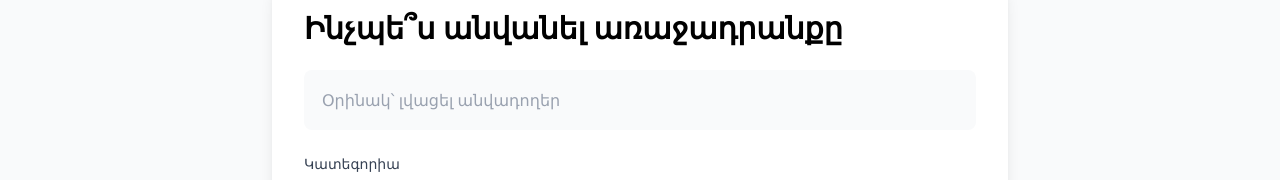
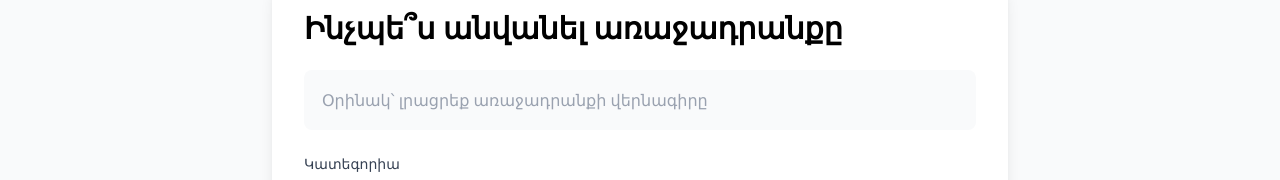
Before and after one commit to myepreyan/my_project_DuInqd, a Next.js app: page /create-task in a window 1280 px wide. Shown: the part 181-361 px from the top of the page. Built offline with nearby package versions, Linux system fonts and the light colour scheme.

Commit message:
Enhance Step1BasicInfo component to include dynamic placeholders for subcategory input; utilize useMemo for performance optimization.

```diff
--- a/src/components/create-task/Step1BasicInfo.tsx
+++ b/src/components/create-task/Step1BasicInfo.tsx
@@ -6,8 +6,9 @@ import { useTaskFormStore } from '@/store/useTaskFormStore';
 import { categories } from '@/data/categories';
 import { step1Schema } from '@/schemas/task-form-schema';
 import FormNavigation from './FormNavigation';
-import { useEffect, useState } from 'react';
+import { useEffect, useState, useMemo } from 'react';
 import { hasSpecificFields } from '@/utils/form-helpers';
+import { getPlaceholderForSubcategory } from '@/data/placeholder-examples';
 
 export default function Step1BasicInfo() {
   const { formData, updateFormData, goToNextStep, setCurrentStep } = useTaskFormStore();
@@ -36,6 +37,14 @@ export default function Step1BasicInfo() {
   const selectedSubcategoryId = watch('subcategoryId');
   const selectedCategory = categories.find(cat => cat.id === selectedCategoryId);
   const selectedSubcategory = selectedCategory?.subcategories.find(sub => sub.id === selectedSubcategoryId);
+
+  // Դինամիկ placeholder
+  const placeholder = useMemo(() => {
+    if (selectedSubcategoryId) {
+      return getPlaceholderForSubcategory(selectedSubcategoryId);
+    }
+    return 'Օրինակ՝ լրացրեք առաջադրանքի վերնագիրը';
+  }, [selectedSubcategoryId]);
 
   const handleChangeCategory = () => {
     setShowDropdowns(true);
@@ -66,7 +75,7 @@ export default function Step1BasicInfo() {
             <input
               type="text"
               {...register('title')}
-              placeholder="Օրինակ՝ լվացել անվադողեր"
+              placeholder={placeholder}
               className={`
                 w-full px-4 py-4 text-base
                 bg-gray-50 dark:bg-zinc-800
```
